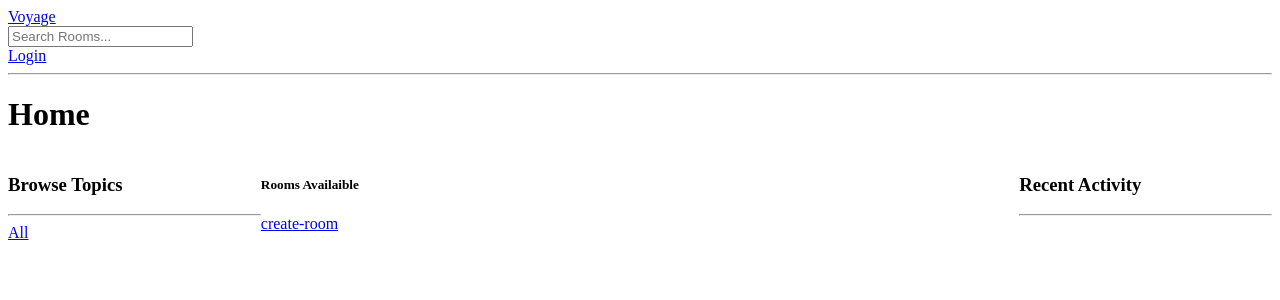
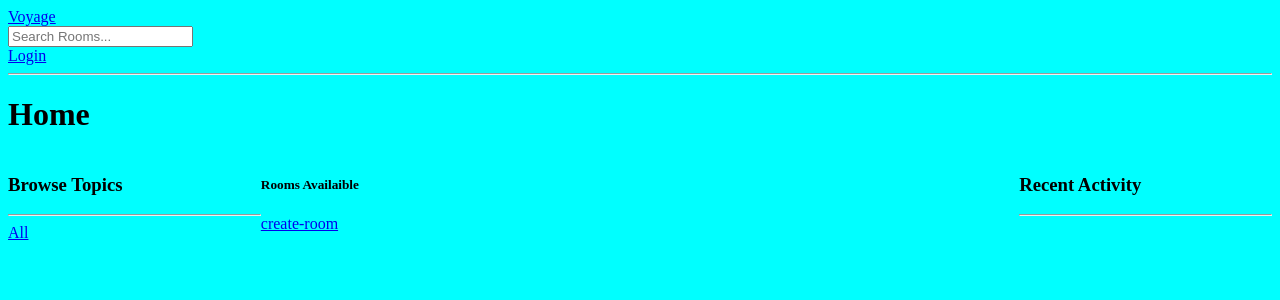
Before and after one commit to stellar-stack/voyage, a Django app: template foot/templates/foot/home.html in a window 1280 px wide. Shown: the top 300 px of the page. Run offline with Django 3.2, Linux system fonts and the light colour scheme; the template is opened without the code that fills it, so the values that code supplies are empty.

Commit message:
added static file

```diff
--- a/foot/templates/foot/activity_component.html
+++ b/foot/templates/foot/activity_component.html
@@ -7,6 +7,7 @@
     <small>replied to "{{ message.room }}"</small>
 
     <p>{{ message }}</p>
+
     {% if request.user == message.user %}
       <a href="{% url 'delete-message' message.id %}">Delete</a>
     {% endif %}
--- a/foot/views.py
+++ b/foot/views.py
@@ -136,7 +136,7 @@
     return render(request, 'foot/room_form.html', context)
 
 
-@login_required(login_url= 'login') #maing sure we let user to update the room if the user is logedin
+@login_required(login_url= 'login') #making sure we let user to update the room if the user is logedin
 def updateRoom(request, pk):
     room = Room.objects.get(id = pk)
     form = RoomForm(instance=room)
--- /dev/null
+++ b/static/styles/main.css
@@ -0,0 +1,3 @@
+body{
+    background: aqua;
+}
--- a/templates/main.html
+++ b/templates/main.html
@@ -1,9 +1,13 @@
 <!DOCTYPE html>
+{% load static %}
+
 <html lang="en">
   <head>
-    <meta charset="UTF-8">
-    <meta name="viewport" content="width=device-width, initial-scale=1.0">
+    <meta charset="UTF-8" />
     <title>Document</title>
+    <meta name="viewport" content="width=device-width, initial-scale=1.0" />
+    <link rel="stylesheet" type="text/css" media="screen" href="{% static 'styles/main.css' %}" />
+
   </head>
   <body>
     {% include 'navbar.html' %}
--- a/voyage/settings.py
+++ b/voyage/settings.py
@@ -122,6 +122,9 @@
 
 STATIC_URL = 'static/'
 
+STATICFILES_DIRS = [
+    BASE_DIR / 'static'
+]
 # Default primary key field type
 # https://docs.djangoproject.com/en/5.2/ref/settings/#default-auto-field
 
```
Lines whose indentation alone changed are shown as unchanged.
